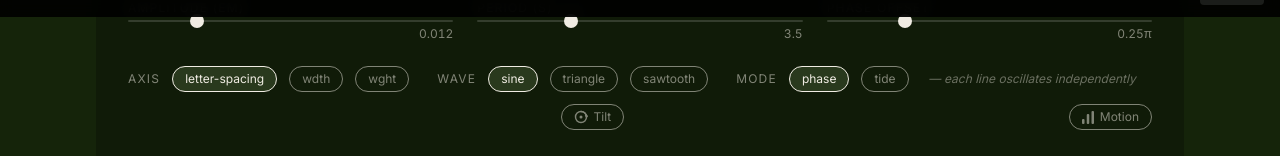
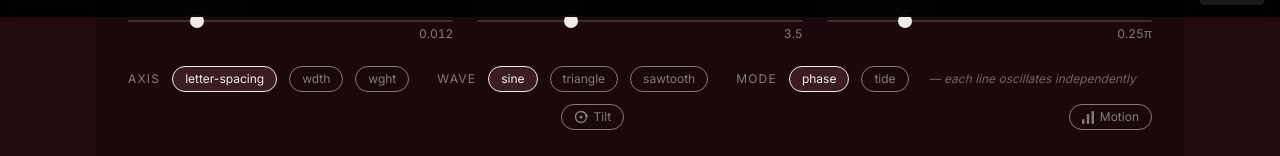
Before and after one commit to Liiift-Studio/TextBreath, a Next.js app in the folder site/: page / in a window 1280 px wide. Shown: the part 783-939 px from the top of the page. Built offline with nearby package versions, Linux system fonts and the light colour scheme.

Commit message:
Sync shared site-kit files

```diff
--- a/site/src/app/globals.css
+++ b/site/src/app/globals.css
@@ -3,6 +3,6 @@
 @import "./base.css";
 
 :root {
-	--background: hsl(95, 55%, 9%);
-	--btn-bg: hsl(95, 32%, 17%);
+	--background: hsl(348, 55%, 9%);
+	--btn-bg: hsl(348, 33%, 17%);
 }
--- a/site/src/components/ToolDirectory.tsx
+++ b/site/src/components/ToolDirectory.tsx
@@ -1,5 +1,9 @@
 // Directory of all Liiift type tools — displayed in each tool site footer
+// Synced automatically by type-tools/scripts/sync-sites.mjs.
+// DO NOT edit this file inside a submodule — edit type-tools/shared/components/ToolDirectory.tsx instead.
 'use client'
+
+import { toolBg } from '../lib/toolColors'
 
 const TOOLS = [
 	{ name: "Axis Rhythm",    url: "https://axisrhythm.com",                    id: "axisRhythm",    desc: "Alternates variable font axes per line for rhythmic texture",         short: "Per-line axis rhythm"   },
@@ -13,7 +17,7 @@ const TOOLS = [
 	{ name: "Opsz Stepper",   url: "https://opszstepper.com",                   id: "opszStepper",   desc: "Hot-swaps optical font families as font-size crosses thresholds",      short: "Font-size steps"        },
 	{ name: "Ragtooth",       url: "https://ragtooth.com",                       id: "ragtooth",      desc: "Sets a deliberate sawtooth rag on paragraph line endings",             short: "Sawtooth rag"           },
 	{ name: "Speech Type",    url: "https://speechtype.vercel.app",              id: "speechType",    desc: "Highlights each spoken word with typographic emphasis in real time",   short: "Voice emphasis"         },
-	{ name: "Stabil Type",    url: "https://stabiltype.com",       id: "stabilType",    desc: "Adapts tracking, weight, and opsz to motion velocity",                 short: "Motion-adaptive"        },
+	{ name: "Stabil Type",    url: "https://stabiltype.com",                     id: "stabilType",    desc: "Adapts tracking, weight, and opsz to motion velocity",                 short: "Motion-adaptive"        },
 	{ name: "Steady Gray",    url: "https://steadygray.com",                     id: "steadyGray",    desc: "Equalises optical density across paragraph lines",                     short: "Optical density"        },
 	{ name: "Text Breath",    url: "https://textbreath.com",                     id: "textBreath",    desc: "Oscillates letter-spacing per line in a slow breathing wave",          short: "Breathing spacing"      },
 	{ name: "Typsettle",      url: "https://typsettle.com",                      id: "typsettle",     desc: "Settles per-line tracking from loose to tight after layout",           short: "Tracking settle"        },
@@ -21,38 +25,16 @@ const TOOLS = [
 	{ name: "Wrap Type",      url: "https://wraptype.com",                       id: "wrapType",      desc: "Wraps live DOM text around any 3D surface with CSS3D and SDF",        short: "3D text wrap"           },
 ]
 
-/** Background colour for each tool — must match each tool's globals.css --background value. */
-const TOOL_BG: Record<string, string> = {
-	axisRhythm:    'hsl(0, 55%, 10%)',
-	speechType:    'hsl(20, 55%, 9%)',
-	hoverBoldly:   'hsl(40, 60%, 9%)',
-	typsettle:     'hsl(70, 52%, 8%)',
-	textBreath:    'hsl(95, 55%, 9%)',
-	opszStepper:   'hsl(128, 55%, 10%)',
-	opticalMargin: 'hsl(153, 58%, 9%)',
-	floodText:     'hsl(175, 62%, 9%)',
-	vfClamp:       'hsl(193, 55%, 8%)',
-	magnetType:    'hsl(210, 55%, 10%)',
-	fitFlush:      'hsl(225, 55%, 8%)',
-	steadyGray:    'hsl(240, 18%, 9%)',
-	wrapType:      'hsl(255, 55%, 9%)',
-	fitWidth:      'hsl(270, 55%, 10%)',
-	glyphShaper:   'hsl(287, 55%, 9%)',
-	ragtooth:      'hsl(307, 58%, 9%)',
-	stabilType:    'hsl(332, 55%, 9%)',
-}
-
-/** Links to all tools; highlights the current one without a link. */
+/** Links to all tools; highlights the current one without a link. Hovering transitions the page background. */
 export default function ToolDirectory({ current }: { current: string }) {
-	const currentBg = TOOL_BG[current]
+	const currentBg = toolBg(current)
 
 	const handleEnter = (toolId: string) => {
-		const bg = TOOL_BG[toolId]
-		if (bg) document.body.style.backgroundColor = bg
+		document.body.style.backgroundColor = toolBg(toolId)
 	}
 
 	const handleLeave = () => {
-		if (currentBg) document.body.style.backgroundColor = currentBg
+		document.body.style.backgroundColor = currentBg
 	}
 
 	return (
--- /dev/null
+++ b/site/src/lib/toolColors.ts
@@ -0,0 +1,45 @@
+// Canonical tool colour system for all type-tools sites.
+// Synced automatically by type-tools/scripts/sync-sites.mjs.
+// DO NOT edit this file inside a submodule — edit type-tools/shared/lib/toolColors.ts instead.
+
+/** All tool IDs in canonical order. Append new tools at the end — existing hues stay stable. */
+export const TOOL_IDS = [
+	'axisRhythm',
+	'fitFlush',
+	'fitWidth',
+	'floodText',
+	'glyphShaper',
+	'hoverBoldly',
+	'magnetType',
+	'opszStepper',
+	'opticalMargin',
+	'ragtooth',
+	'speechType',
+	'stabilType',
+	'steadyGray',
+	'textBreath',
+	'typsettle',
+	'vfClamp',
+	'wrapType',
+] as const
+
+export type ToolId = typeof TOOL_IDS[number]
+
+/** Golden angle in degrees — distributes hues so each new tool fills the largest remaining gap. */
+const GOLDEN_ANGLE = 137.508
+
+function hueForIndex(index: number): number {
+	return Math.round((index * GOLDEN_ANGLE) % 360)
+}
+
+/** --background hsl value for a given tool ID. */
+export function toolBg(toolId: string): string {
+	const index = (TOOL_IDS as readonly string[]).indexOf(toolId)
+	return `hsl(${index >= 0 ? hueForIndex(index) : 0}, 55%, 9%)`
+}
+
+/** --btn-bg hsl value for a given tool ID. */
+export function toolBtnBg(toolId: string): string {
+	const index = (TOOL_IDS as readonly string[]).indexOf(toolId)
+	return `hsl(${index >= 0 ? hueForIndex(index) : 0}, 33%, 17%)`
+}
```
